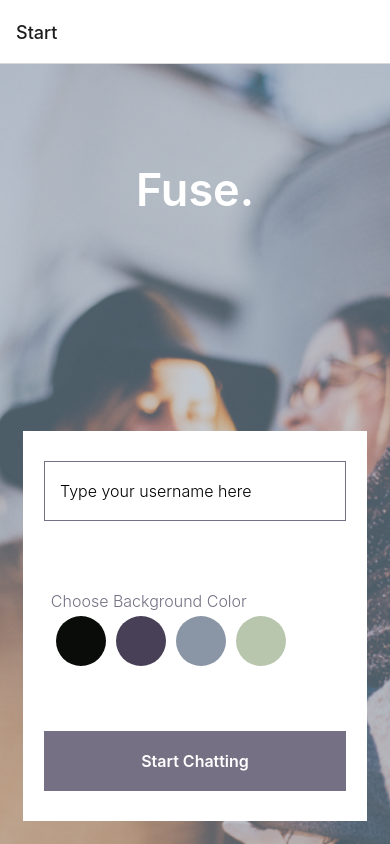
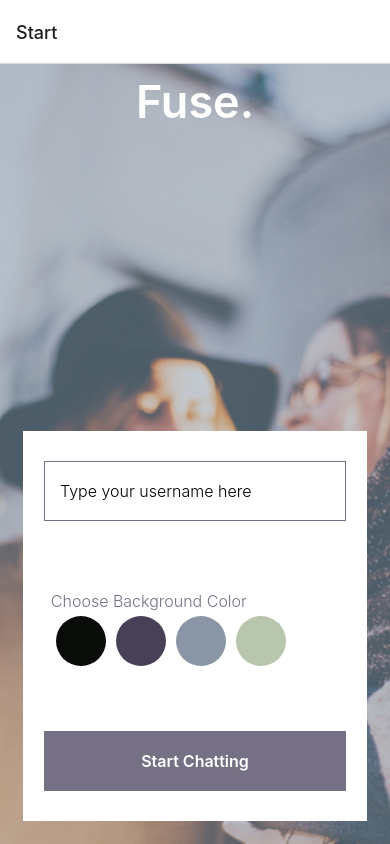
Before and after one commit to kurenkov004/fuse, a React Native app: screen /Start in a window 390 px wide. Built offline with nearby package versions, Linux system fonts and the light colour scheme.

Commit message:
comments

```diff
--- a/components/Start.js
+++ b/components/Start.js
@@ -6,20 +6,18 @@ const Start = ({ navigation }) => {
   const colors = ['#090C08', '#474056', '#8A95A5', '#B9C6AE']; //colour choices for user
   const [background, setBackground] = useState(''); //state to handle setting background color as picked by user
 
-  // const image = {src: '../assets/Background Image.png'};
  return (
    <View style={styles.container}>
       <ImageBackground source={require('../assets/Background-Image.png')} resizeMode='cover' style={styles.image}>
         <Text style={styles.appTitle} >Fuse.</Text>
-        <View style={styles.startOptionsContainer} >
+        <View style={styles.startOptionsContainer} > {/* container for all user options */}
           <TextInput
             style={styles.textInput}
             value={name}
             onChangeText={setName}
             placeholder='Type your username here'
           />
-
-          <View style={styles.colorChoiceContainer} >
+          <View style={styles.colorChoiceContainer} > {/* elements to choose bg color */}
             <Text style={styles.colorChoiceText} >Choose Background Color</Text>
             <View style={styles.colorButtonsContainer} >
               {colors.map((color, index) => ( //maps the colors array to a button
@@ -35,6 +33,7 @@ const Start = ({ navigation }) => {
               ))}
             </View>
           </View>
+          {/* button to enter chat */}
           <TouchableOpacity onPress={() => navigation.navigate('Chat', { name: name, background: background} )} style={styles.chatButton} >
             <Text style={styles.chatButtonText}>Start Chatting</Text>
           </TouchableOpacity>
@@ -64,7 +63,7 @@ const styles = StyleSheet.create({
     fontWeight: "600",
     textAlign: "center",
     flex: 1,
-    margin: '25%'
+    margin: 10,
   },
   startOptionsContainer: {
     height: "50%",
```
